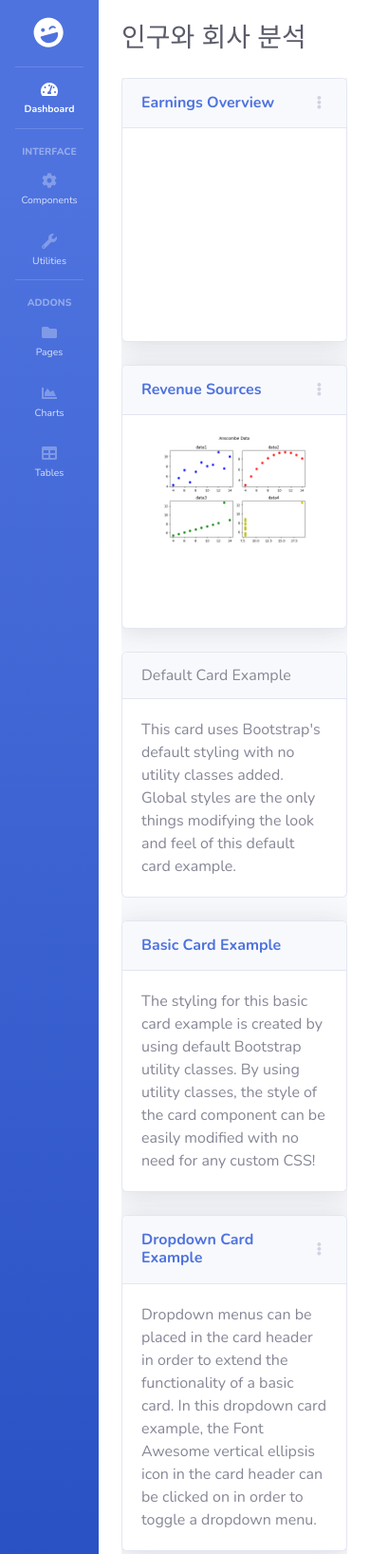
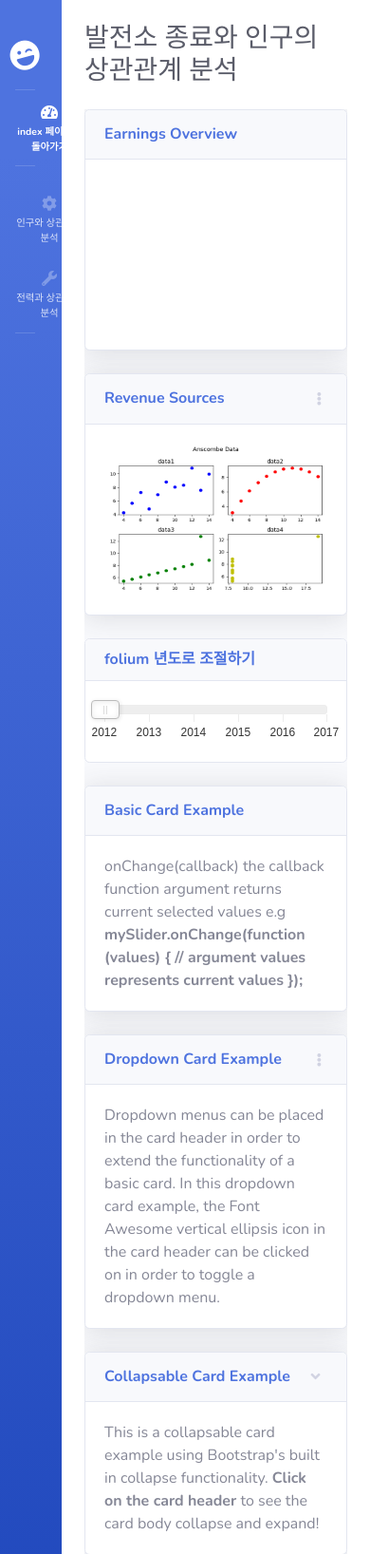
Before and after one commit to yunsunghwan1/KEPCO_sprint_3, a Django app: template sprint_3/mainapp/templates/mainapp/map/Population_company.html in a window 390 px wide. Shown: the top 1636 px of the page at 95% size. Run offline with Django 4.2, Linux system fonts and the light colour scheme; the template is opened without the code that fills it, so the values that code supplies are empty; a map, chart or similar area stays blank; some libraries are stand-ins or nearby versions.

Commit message:
드래그 바 수정

```diff
--- a/sprint_3/mainapp/templates/mainapp/map/Population_company.html
+++ b/sprint_3/mainapp/templates/mainapp/map/Population_company.html
@@ -18,51 +18,78 @@
     <script src="https://code.jquery.com/jquery-3.6.0.min.js"></script>
     <script src="https://cdn.jsdelivr.net/npm/chart.js"></script>
 
+    <!--  날짜 슬라이더  -->
+    <link rel="stylesheet" href="{% static 'mainapp/css/rSlider.min.css' %}" >
+    <script src="{% static 'mainapp/js/rSlider.min.js' %} "></script>
+    <style>
+    .chart-area {
+        position: relative;
+        overflow: hidden;
+    }
+
+    .chart-area > div {
+        position: absolute;
+        top: 0;
+        left: 0;
+        bottom: 0;
+        right: 0;
+    }
+
+    .chart-area iframe {
+        width: 100%;
+        height: 100%;
+    }
+    </style>
 </head>
 <body id="page-top">
     <div id="wrapper">
 
         <!-- Sidebar -->
-        <ul class="navbar-nav bg-gradient-primary sidebar sidebar-dark accordion" id="accordionSidebar">
+        <ul class="navbar-nav bg-gradient-primary sidebar sidebar-dark accordion col-2" id="accordionSidebar">
 
+            <!-- <ul class="navbar-nav bg-gradient-primary sidebar sidebar-dark accordion" id="accordionSidebar"> -->
+                <br/>
                 <!-- Sidebar - Brand -->
-            <a class="sidebar-brand d-flex align-items-center justify-content-center" href="index.html">
+                <a class="sidebar-brand d-flex align-items-center justify-content-center" href="http://127.0.0.1:8000/">
+                    <!-- 이미지 각도 변경 -->
                     <div class="sidebar-brand-icon rotate-n-15">
+                        <!-- 이미지 추가 -->
                         <i class="fas fa-laugh-wink"></i>
                     </div>
-                <div class="sidebar-brand-text mx-3">SB Admin <sup>2</sup></div>
+                    <div class="sidebar-brand-text mx-3">스프린트 3</div>
                 </a>
 
-            <!-- Divider -->
+                <!-- 줄 -->
                 <hr class="sidebar-divider my-0">
 
                 <!-- Nav Item - Dashboard -->
                 <li class="nav-item active">
-                <a class="nav-link" href="index.html">
+                    <a class="nav-link" href="http://127.0.0.1:8000/">
                         <i class="fas fa-fw fa-tachometer-alt"></i>
-                    <span>Dashboard</span></a>
+                        <span>index 페이지로 돌아가기</span></a>
                 </li>
 
-            <!-- Divider -->
+                <!-- 줄 -->
                 <hr class="sidebar-divider">
 
-            <!-- Heading -->
-            <div class="sidebar-heading">
-                Interface
-            </div>
 
                 <!-- Nav Item - Pages Collapse Menu -->
                 <li class="nav-item">
                     <a class="nav-link collapsed" href="#" data-toggle="collapse" data-target="#collapseTwo"
                         aria-expanded="true" aria-controls="collapseTwo">
                         <i class="fas fa-fw fa-cog"></i>
-                    <span>Components</span>
+                        <span>인구와 상관관계분석</span>
                     </a>
                     <div id="collapseTwo" class="collapse" aria-labelledby="headingTwo" data-parent="#accordionSidebar">
                         <div class="bg-white py-2 collapse-inner rounded">
-                        <h6 class="collapse-header">Custom Components:</h6>
-                        <a class="collapse-item" href="buttons.html">Buttons</a>
-                        <a class="collapse-item" href="cards.html">Cards</a>
+                            <!-- <a class="collapse-item" href="/Population_PowerPlant">지역별 인구와 소비량 분석</a>
+                            <a class="collapse-item" href="/Population_consumption">지역별 인구와 발전소 분석</a>
+                            <a class="collapse-item" href="/Population_company">지역별 인구와 회사 분석</a>
+                            <a class="collapse-item" href="/Population_PowerPlant_type">지역별 인구와 발전소 종류 분석</a> -->
+                            <a class="collapse-item" href="/Population_PowerPlant" style="font-size: 12px;">지역별 인구와 소비량 분석</a>
+                            <a class="collapse-item" href="/Population_consumption" style="font-size: 12px;">지역별 인구와 발전소 분석</a>
+                            <a class="collapse-item" href="/Population_company" style="font-size: 12px;">지역별 인구와 회사 분석</a>
+                            <a class="collapse-item" href="/Population_PowerPlant_type" style="font-size: 12px;">지역별 인구와 발전소 종류 분석</a>
                         </div>
                     </div>
                 </li>
@@ -72,78 +99,24 @@
                     <a class="nav-link collapsed" href="#" data-toggle="collapse" data-target="#collapseUtilities"
                         aria-expanded="true" aria-controls="collapseUtilities">
                         <i class="fas fa-fw fa-wrench"></i>
-                    <span>Utilities</span>
+                        <span>전력과 상관관계 분석</span>
                     </a>
                     <div id="collapseUtilities" class="collapse" aria-labelledby="headingUtilities"
                         data-parent="#accordionSidebar">
                         <div class="bg-white py-2 collapse-inner rounded">
-                        <h6 class="collapse-header">Custom Utilities:</h6>
-                        <a class="collapse-item" href="utilities-color.html">Colors</a>
+                            <!-- <a class="collapse-item" href="utilities-color.html">전력과 발전소의 상관관계</a>
                             <a class="collapse-item" href="utilities-border.html">Borders</a>
                             <a class="collapse-item" href="utilities-animation.html">Animations</a>
-                        <a class="collapse-item" href="utilities-other.html">Other</a>
+                            <a class="collapse-item" href="utilities-other.html">Other</a> -->
+                            <a class="collapse-item" href="/Population_PowerPlant" style="font-size: 12px;">지역별 인구와 소비량 분석</a>
+                            <a class="collapse-item" href="/Population_consumption" style="font-size: 12px;">지역별 인구와 발전소 분석</a>
+                            <a class="collapse-item" href="/Population_company" style="font-size: 12px;">지역별 인구와 회사 분석</a>
+                            <a class="collapse-item" href="/Population_PowerPlant_type" style="font-size: 12px;">지역별 인구와 발전소 종류 분석</a>
                         </div>
                     </div>
                 </li>
-
                 <!-- Divider -->
                 <hr class="sidebar-divider">
-
-            <!-- Heading -->
-            <div class="sidebar-heading">
-                Addons
-            </div>
-
-            <!-- Nav Item - Pages Collapse Menu -->
-            <li class="nav-item">
-                <a class="nav-link collapsed" href="#" data-toggle="collapse" data-target="#collapsePages"
-                    aria-expanded="true" aria-controls="collapsePages">
-                    <i class="fas fa-fw fa-folder"></i>
-                    <span>Pages</span>
-                </a>
-                <div id="collapsePages" class="collapse" aria-labelledby="headingPages" data-parent="#accordionSidebar">
-                    <div class="bg-white py-2 collapse-inner rounded">
-                        <h6 class="collapse-header">Login Screens:</h6>
-                        <a class="collapse-item" href="login.html">Login</a>
-                        <a class="collapse-item" href="register.html">Register</a>
-                        <a class="collapse-item" href="forgot-password.html">Forgot Password</a>
-                        <div class="collapse-divider"></div>
-                        <h6 class="collapse-header">Other Pages:</h6>
-                        <a class="collapse-item" href="404.html">404 Page</a>
-                        <a class="collapse-item" href="blank.html">Blank Page</a>
-                    </div>
-                </div>
-            </li>
-
-            <!-- Nav Item - Charts -->
-            <li class="nav-item">
-                <a class="nav-link" href="charts.html">
-                    <i class="fas fa-fw fa-chart-area"></i>
-                    <span>Charts</span></a>
-            </li>
-
-            <!-- Nav Item - Tables -->
-            <li class="nav-item">
-                <a class="nav-link" href="tables.html">
-                    <i class="fas fa-fw fa-table"></i>
-                    <span>Tables</span></a>
-            </li>
-
-            <!-- Divider -->
-            <hr class="sidebar-divider d-none d-md-block">
-
-            <!-- Sidebar Toggler (Sidebar) -->
-            <div class="text-center d-none d-md-inline">
-                <button class="rounded-circle border-0" id="sidebarToggle"></button>
-            </div>
-
-            <!-- Sidebar Message -->
-            <div class="sidebar-card d-none d-lg-flex">
-                <img class="sidebar-card-illustration mb-2" src="img/undraw_rocket.svg" alt="...">
-                <p class="text-center mb-2"><strong>SB Admin Pro</strong> is packed with premium features, components, and more!</p>
-                <a class="btn btn-success btn-sm" href="https://startbootstrap.com/theme/sb-admin-pro">Upgrade to Pro!</a>
-            </div>
-
             </ul>
         <!-- End of Sidebar -->
         <div id="content">
@@ -152,7 +125,7 @@
                 <!-- Page Heading -->
                 <br/>
                 <div class="d-sm-flex align-items-center justify-content-between mb-4">
-                    <h1 class="h3 mb-0 text-gray-800">인구와 회사 분석</h1>
+                    <h1 class="h3 mb-0 text-gray-800">발전소 종료와 인구의 상관관계 분석</h1>
                 </div>
                 <!-- Content Wrapper -->
                 <div id="content-wrapper" class="d-flex flex-column">
@@ -171,31 +144,21 @@
                                     <!-- Card Header - Dropdown -->
                                     <div
                                         class="card-header py-3 d-flex flex-row align-items-center justify-content-between">
-                                        <h6 class="m-0 font-weight-bold text-primary">Earnings Overview</h6>
+                                        <h6 class="m-0 font-weight-bold text-primary">Earnings Overview
+                                        </h6>
                                         <div class="dropdown no-arrow">
-                                            <a class="dropdown-toggle" href="#" role="button" id="dropdownMenuLink"
-                                                data-toggle="dropdown" aria-haspopup="true" aria-expanded="false">
-                                                <i class="fas fa-ellipsis-v fa-sm fa-fw text-gray-400"></i>
-                                            </a>
-                                            <div class="dropdown-menu dropdown-menu-right shadow animated--fade-in"
-                                                aria-labelledby="dropdownMenuLink">
-                                                <div class="dropdown-header">Dropdown Header:</div>
-                                                <a class="dropdown-item" href="#">Action</a>
-                                                <a class="dropdown-item" href="#">Another action</a>
-                                                <div class="dropdown-divider"></div>
-                                                <a class="dropdown-item" href="#">Something else here</a>
-                                            </div>
+
                                         </div>
                                     </div>
                                     <!-- Card Body -->
                                     <div class="card-body">
-                                        <!-- 차트 그리기 ####################################################################################-->
-                                        <div class="chart-area mb-4">
-                                            <div style="display: block; width: 100%;">
+                                        <div class="chart-area">
+                                            <div style="display: block; width: 100%; height: 100%;">
                                                 {{ map_html | safe }}
                                             </div>
                                         </div>
                                     </div>
+
                                 </div>
                             </div>
 
@@ -225,9 +188,9 @@
                                     <!-- Card Body -->
                                     <div class="card-body">
                                         <!-- 차트 그리기 ####################################################################################-->
-                                        <div class="chart-area mb-4">
+                                        <div class="chart-area ">
                                             <div style="display: block; text-align: center;">
-                                                <img src="{% static 'mainapp/data_graph_img/fig.png' %}" style="width:80%;">
+                                                <img src="{% static 'mainapp/data_graph_img/fig.png' %}"  style="display: block; width: 100%; height: 100%;">
                                             </div>
                                         </div>
                                     </div>
@@ -243,11 +206,13 @@
                                     <!-- Default Card Example -->
                                     <div class="card mb-4">
                                         <div class="card-header">
-                                            Default Card Example
+                                            <h6 class="m-0 font-weight-bold text-primary">folium 년도로 조절하기</h6>
                                         </div>
                                         <div class="card-body">
-                                            This card uses Bootstrap's default styling with no utility classes added. Global
-                                            styles are the only things modifying the look and feel of this default card example.
+                                            <!-- ######################################################## -->
+                                            <div id="sampleSlider" ></div>
+                                            <!-- <div id="slider-value"></div> -->
+
                                         </div>
                                     </div>
 
@@ -257,9 +222,12 @@
                                             <h6 class="m-0 font-weight-bold text-primary">Basic Card Example</h6>
                                         </div>
                                         <div class="card-body">
-                                            The styling for this basic card example is created by using default Bootstrap
-                                            utility classes. By using utility classes, the style of the card component can be
-                                            easily modified with no need for any custom CSS!
+                                            <tr class="row">
+                                                <td class="label">onChange(callback)</td>
+                                                <td>the callback function argument returns current selected values e.g
+                                                    <br>
+                                                    <strong>mySlider.onChange(function (values) { // argument values represents current values });</strong></td>
+                                            </tr>
                                         </div>
                                     </div>
 
@@ -334,6 +302,31 @@
 
 
 
+    <script>
+        cnt = 0;
+        var mySlider = new rSlider({
+
+            target: '#sampleSlider',
+            values: [2012, 2013, 2014, 2015,2016, 2017],
+            range: false,
+            tooltip: false,
+            scale: true,
+            labels: true,
+
+            onChange: function (vals){
+                if (cnt >0){
+                    // alert(vals)
+                    url = "/Population_company/?vals=" + vals;
+                    // alert(url)
+                    location.href = url;
+                }
+                else{
+                    cnt +=1
+                }
+
+            }
+        });
+    </script>
 
 
 
@@ -353,10 +346,7 @@
         <!-- Custom scripts for all pages-->
         <script  src="{% static 'mainapp/js/sb-admin-2.min.js' %}"> </script>
         <!-- Page level plugins -->
-        <script  src="{% static 'mainapp/vendor/chart.js/Chart.min.js' %}"></script>
         <!-- Page level custom scripts -->
-        <script  src="{% static 'mainapp/js/demo/chart-area-demo.js' %}"> </script>
-        <script src="{% static 'mainapp/js/demo/chart-pie-demo.js' %}"></script>
-
+        <!-- 날짜 슬라이더 -->
 </body>
 </html>
--- a/sprint_3/mainapp/urls.py
+++ b/sprint_3/mainapp/urls.py
@@ -6,8 +6,7 @@
     path('Population_company/', views.Population_company),
     path('Population_PowerPlant_type/', views.Population_PowerPlant_type),
     path('Population_consumption/', views.Population_consumption),
-    #  map update문
-    # path('update_view/', views.update_view),
+
 
 
 ]
```
Also changed, not shown: sprint_3/mainapp/templates/mainapp/map/Population_PowerPlant.html (+73 -30 lines), sprint_3/mainapp/templates/mainapp/map/Population_PowerPlant_type.html (+16 -6 lines), sprint_3/mainapp/views.py (+21 -20 lines), 1 other file. Lines whose indentation alone changed are shown as unchanged.
